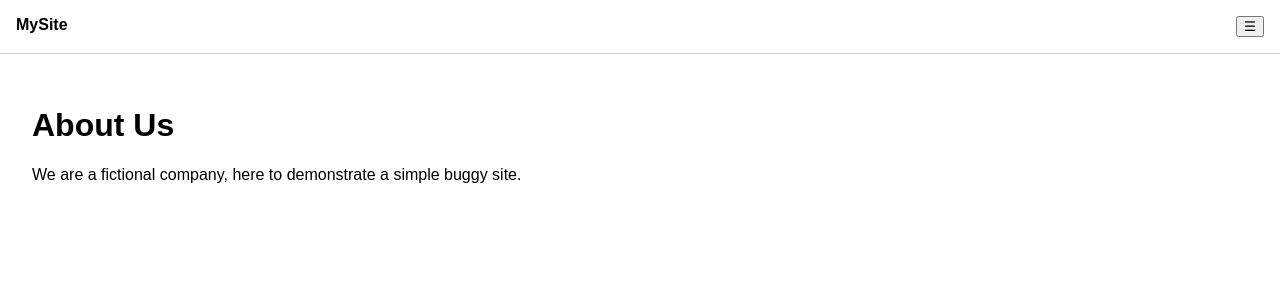
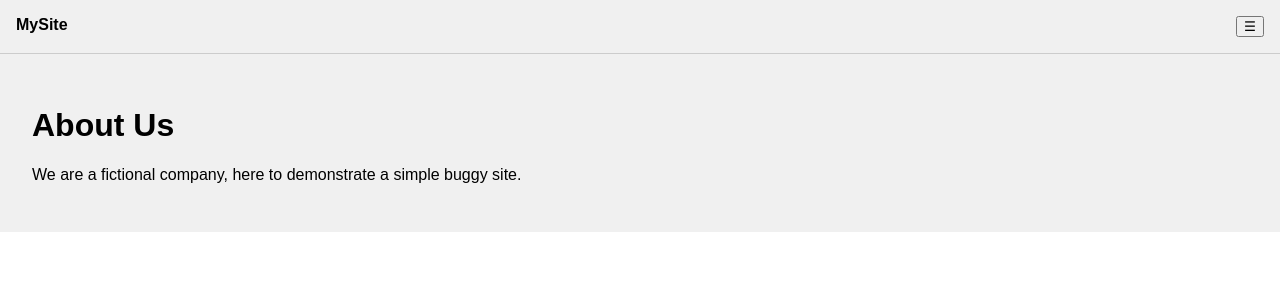
Before and after one commit to EarlywormTeam/buggy, a Next.js app: page /about in a window 1280 px wide. Shown: the top 300 px of the page. Built offline with nearby package versions, Linux system fonts and the light colour scheme.

Commit message:
Change background color of about page

```diff
--- a/pages/about.js
+++ b/pages/about.js
@@ -2,7 +2,7 @@ import NavBar from '../components/NavBar'
 
 export default function About() {
   return (
-    <div>
+    <div style={{ backgroundColor: '#f0f0f0' }}>
       <NavBar />
       <main style={{ padding: '2rem' }}>
         <h1>About Us</h1>
```
